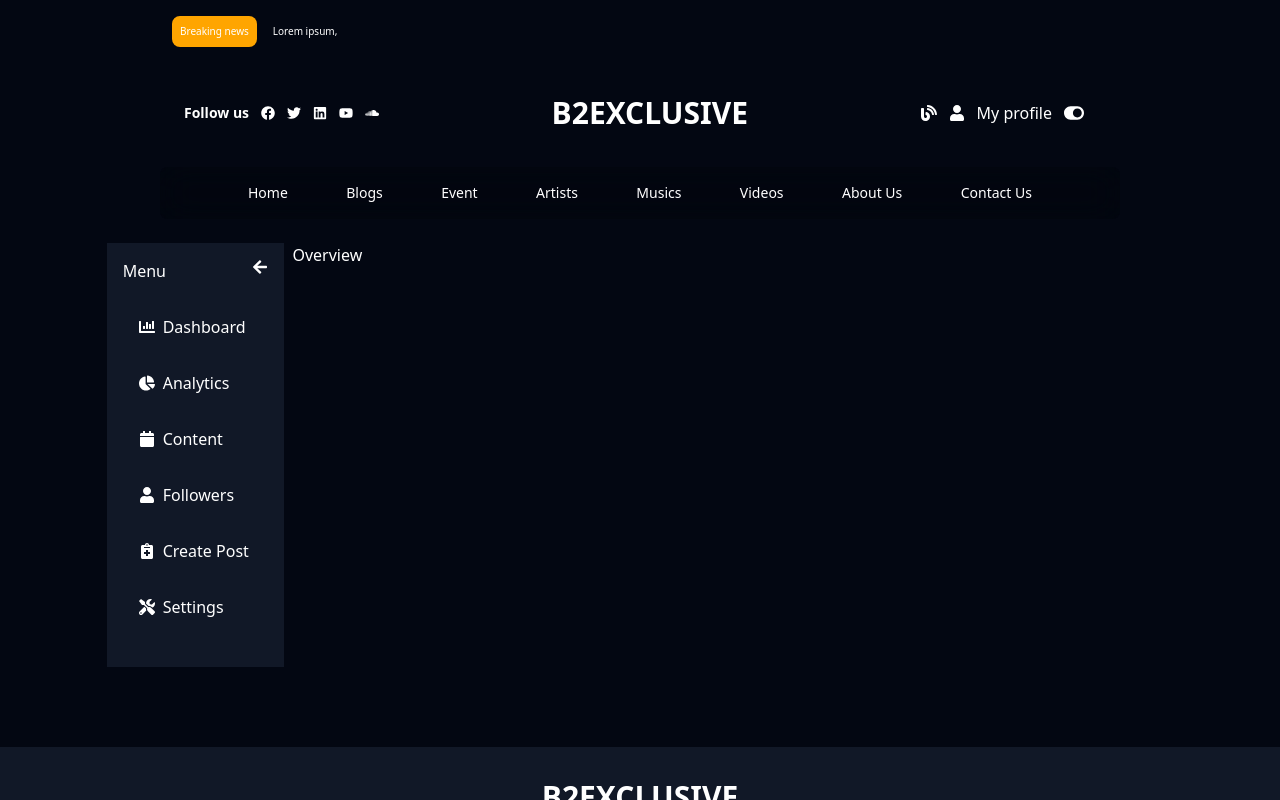
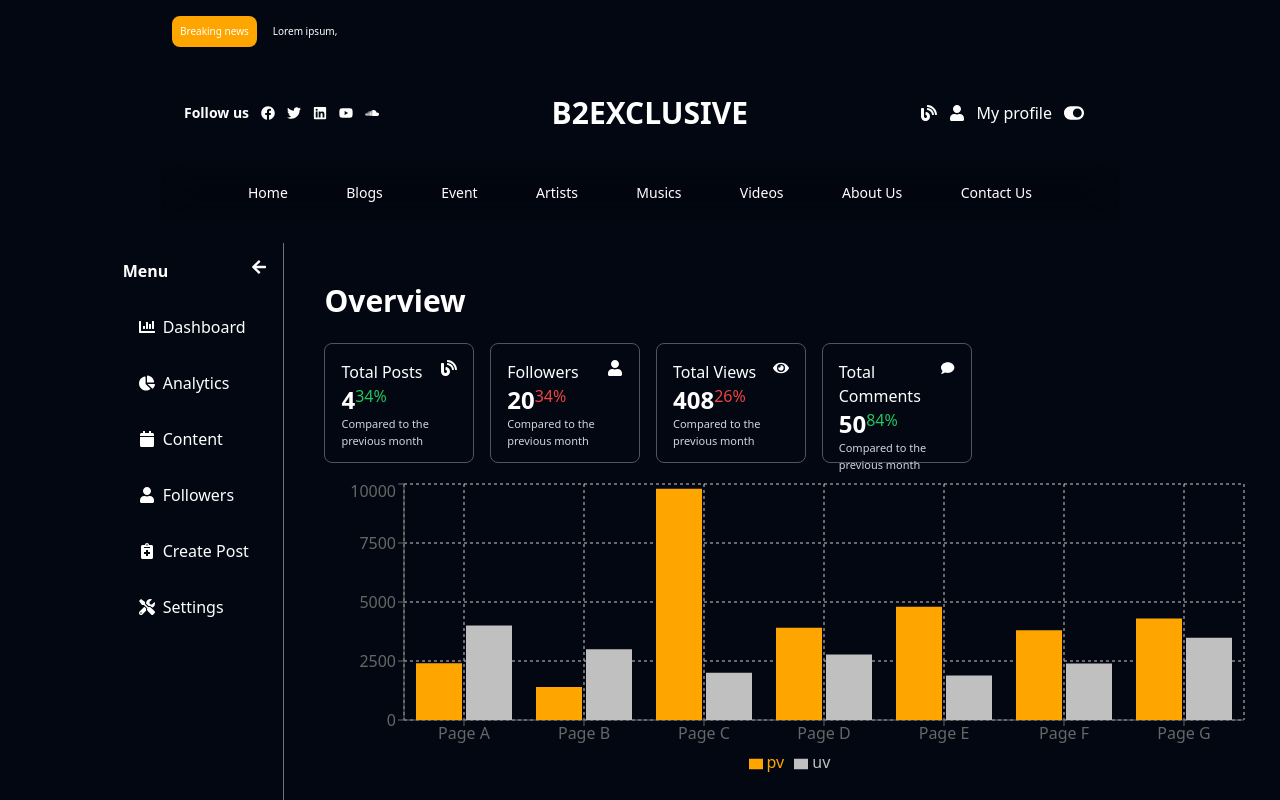
Before and after one commit to B2XCLUSIVE/UI, a Next.js app: page /overview in a window 1280 px wide. Shown: the top 800 px of the page. Built offline with nearby package versions, Linux system fonts and the light colour scheme.

Commit message:
working on dashboard

```diff
--- a/app/(admin)/overview/page.jsx
+++ b/app/(admin)/overview/page.jsx
@@ -1,7 +1,114 @@
+"use client";
+import Charts from "@/components/Charts";
+import Example from "@/components/Charts";
+import { ThemeContext } from "@/context/ThemeContext";
+import { useContext } from "react";
+import { FaBlog, FaComment, FaEye, FaUser } from "react-icons/fa";
+
 function Overview() {
+  const { theme } = useContext(ThemeContext);
   return (
     <>
-      <h1>Overview</h1>
+      <section className="w-8/12 p-8 flex flex-col gap-4">
+        <h1 className={`${theme}-text text-3xl font-bold my-2`}>Overview</h1>
+        <div className="grid grid-cols-4 gap-4">
+          <div className="p-4 border border-gray-600 flex flex-col justify-between h-[120px] rounded-lg">
+            <div className="flex justify-between">
+              <h1 className={`${theme}-text`}>Total Posts</h1>
+              <FaBlog className={`${theme}-text`} />
+            </div>
+
+            <div>
+              <div className="flex">
+                <h1 className={`${theme}-text font-bold text-2xl`}>4</h1>
+                <p className={`text-green-500`}>34%</p>
+              </div>
+
+              <p className="text-gray-300 text-[11px]">
+                Compared to the previous month
+              </p>
+            </div>
+          </div>
+
+          <div className="p-4 border border-gray-600 flex flex-col justify-between h-[120px] rounded-lg">
+            <div className="flex justify-between">
+              <h1 className={`${theme}-text`}>Followers</h1>
+              <FaUser className={`${theme}-text`} />
+            </div>
+
+            <div>
+              <div className="flex">
+                <h1 className={`${theme}-text font-bold text-2xl`}>20</h1>
+                <p className={`text-red-500`}>34%</p>
+              </div>
+
+              <p className="text-gray-300 text-[11px]">
+                Compared to the previous month
+              </p>
+            </div>
+          </div>
+
+          <div className="p-4 border border-gray-600 flex flex-col justify-between h-[120px] rounded-lg">
+            <div className="flex justify-between">
+              <h1 className={`${theme}-text`}>Total Views</h1>
+              <FaEye className={`${theme}-text`} />
+            </div>
+
+            <div>
+              <div className="flex">
+                <h1 className={`${theme}-text font-bold text-2xl`}>408</h1>
+                <p className={`text-red-500`}>26%</p>
+              </div>
+
+              <p className="text-gray-300 text-[11px]">
+                Compared to the previous month
+              </p>
+            </div>
+          </div>
+
+          <div className="p-4 border border-gray-600 flex flex-col justify-between h-[120px] rounded-lg">
+            <div className="flex justify-between">
+              <h1 className={`${theme}-text`}>Total Comments</h1>
+              <FaComment className={`${theme}-text`} />
+            </div>
+
+            <div>
+              <div className="flex">
+                <h1 className={`${theme}-text font-bold text-2xl`}>50</h1>
+                <p className={`text-green-500`}>84%</p>
+              </div>
+
+              <p className="text-gray-300 text-[11px]">
+                Compared to the previous month
+              </p>
+            </div>
+          </div>
+        </div>
+
+        <section>
+          <Charts />
+        </section>
+
+        <section>
+          <div className="p-4 w-2/6 rounded-lg">
+            <h1 className={`${theme}-text font-bold`}>Recent 5 followers</h1>
+
+            <div className="border flex justify-between border-gray-600 rounded-lg p-4">
+              <h1 className={`${theme}-text font-bold`}>Followers</h1>
+              <p className={`${theme}-text font-bold`}>Date</p>
+            </div>
+
+            <div className="border flex justify-between border-gray-600 rounded-lg p-4">
+              <div>
+                <div></div>
+              </div>
+
+              <h1 className={`${theme}-text font-bold`}>Followers</h1>
+              <p className={`${theme}-text font-bold`}>Date</p>
+            </div>
+          </div>
+        </section>
+      </section>
     </>
   );
 }
--- /dev/null
+++ b/components/Charts.jsx
@@ -0,0 +1,81 @@
+import React from "react";
+import {
+  BarChart,
+  Bar,
+  XAxis,
+  YAxis,
+  CartesianGrid,
+  Tooltip,
+  Legend,
+} from "recharts";
+
+const data = [
+  {
+    name: "Page A",
+    uv: 4000,
+    pv: 2400,
+    amt: 2400,
+  },
+  {
+    name: "Page B",
+    uv: 3000,
+    pv: 1398,
+    amt: 2210,
+  },
+  {
+    name: "Page C",
+    uv: 2000,
+    pv: 9800,
+    amt: 2290,
+  },
+  {
+    name: "Page D",
+    uv: 2780,
+    pv: 3908,
+    amt: 2000,
+  },
+  {
+    name: "Page E",
+    uv: 1890,
+    pv: 4800,
+    amt: 2181,
+  },
+  {
+    name: "Page F",
+    uv: 2390,
+    pv: 3800,
+    amt: 2500,
+  },
+  {
+    name: "Page G",
+    uv: 3490,
+    pv: 4300,
+    amt: 2100,
+  },
+];
+
+export default function Charts() {
+  return (
+    <div className="w-full">
+      <BarChart
+        width={950}
+        height={300}
+        data={data}
+        margin={{
+          top: 5,
+          right: 30,
+          left: 20,
+          bottom: 5,
+        }}
+      >
+        <CartesianGrid strokeDasharray="3 3" />
+        <XAxis dataKey="name" />
+        <YAxis />
+        <Tooltip />
+        <Legend />
+        <Bar dataKey="pv" fill="#FFA500" />
+        <Bar dataKey="uv" fill="#C0C0C0" />
+      </BarChart>
+    </div>
+  );
+}
--- a/components/SideBar.jsx
+++ b/components/SideBar.jsx
@@ -17,16 +17,16 @@ function SideBar() {
   const { theme } = useContext(ThemeContext);
   return (
     <>
-      <div className={`${theme}-bgg p-4 w-2/12  `}>
+      <div className={`border-r border-gray-500 p-4 w-2/12  `}>
         <div className="flex justify-between">
-          <h1>Menu</h1>
+          <h1 className={`${theme}-text font-bold`}>Menu</h1>
 
           <FaArrowLeft className={`${theme}-text`} />
         </div>
 
         <div className="py-4">
           <Link
-            href={"#"}
+            href={"/overview"}
             className={`${theme}-text flex p-4 hover:bg-primarycolor items-center gap-2`}
           >
             <FaChartBar />
--- a/package.json
+++ b/package.json
@@ -13,7 +13,8 @@
     "next": "14.1.3",
     "react": "^18",
     "react-dom": "^18",
-    "react-icons": "^5.0.1"
+    "react-icons": "^5.0.1",
+    "recharts": "^2.12.4"
   },
   "devDependencies": {
     "autoprefixer": "^10.0.1",
```
Also changed, not shown: 1 other file (tests, documents, lock files or other folders).
